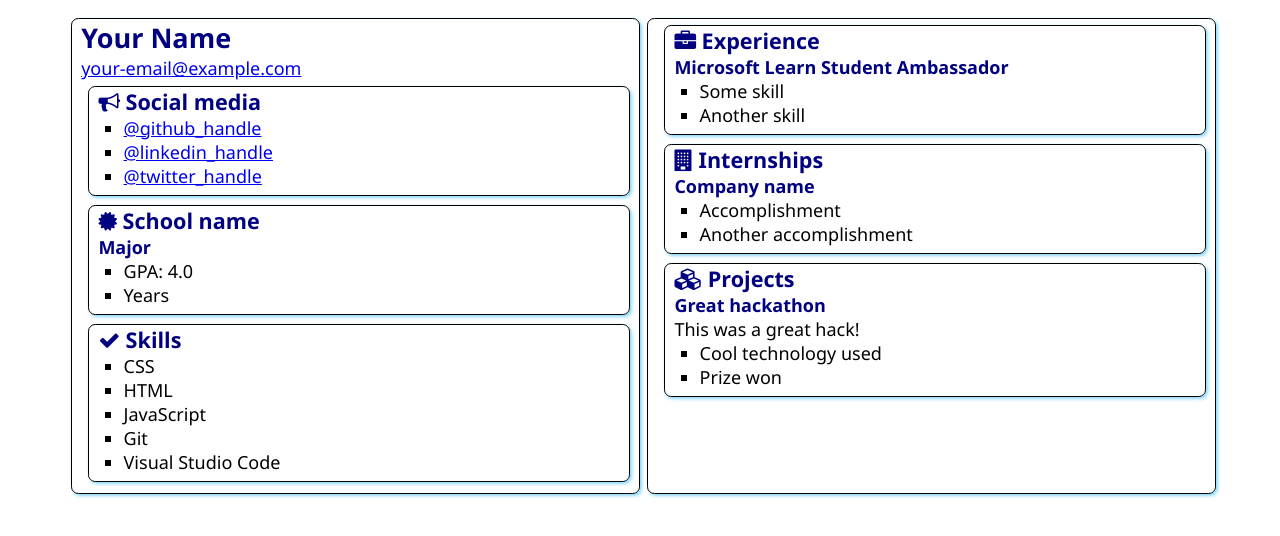
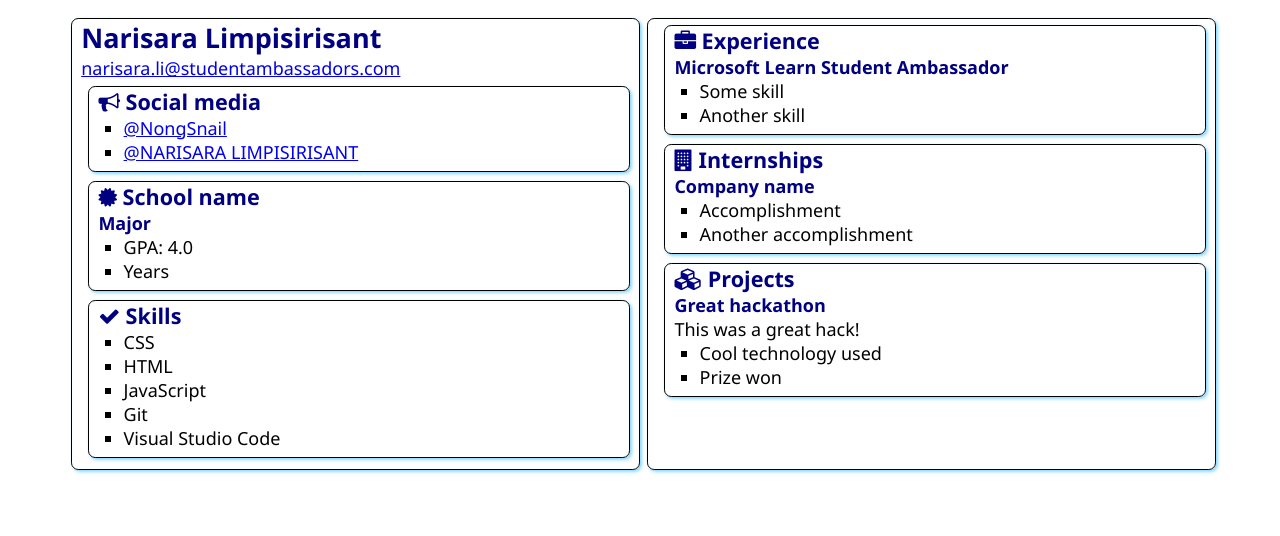
Before and after one commit to NongSnail/SATechnicalOnboarding, a plain HTML site: page src/index.html in a window 1280 px wide. Drawn offline with Linux system fonts and the light colour scheme.

Commit message:
Update index.html

```diff
--- a/src/index.html
+++ b/src/index.html
@@ -12,8 +12,8 @@
 <body>
     <main>
         <article class="box">
-            <h1>Your Name</h1>
-            <div><a href="mailto:your.email@example.com">your-email@example.com</a></div>
+            <h1>Narisara Limpisirisant</h1>
+            <div><a href="mailto:narisara.li@studentambassadors.com">narisara.li@studentambassadors.com</a></div>
 
             <section class="box">
                 <h2>
@@ -21,9 +21,8 @@
                     Social media
                 </h2>
                 <ul>
-                    <li><a href="https://github.com/<handle>">@github_handle</a></li>
-                    <li><a href="https://linkedin.com/in/<handle>">@linkedin_handle</a></li>
-                    <li><a href="https://twitter.com/<handle>">@twitter_handle</a></li>
+                    <li><a href="https://github.com/NongSnail">@NongSnail</a></li>
+                    <li><a href="https://www.linkedin.com/in/narisara-limpisirisant-a0aa40210/">@NARISARA LIMPISIRISANT</a></li>
                 </ul>
             </section>
 
```
